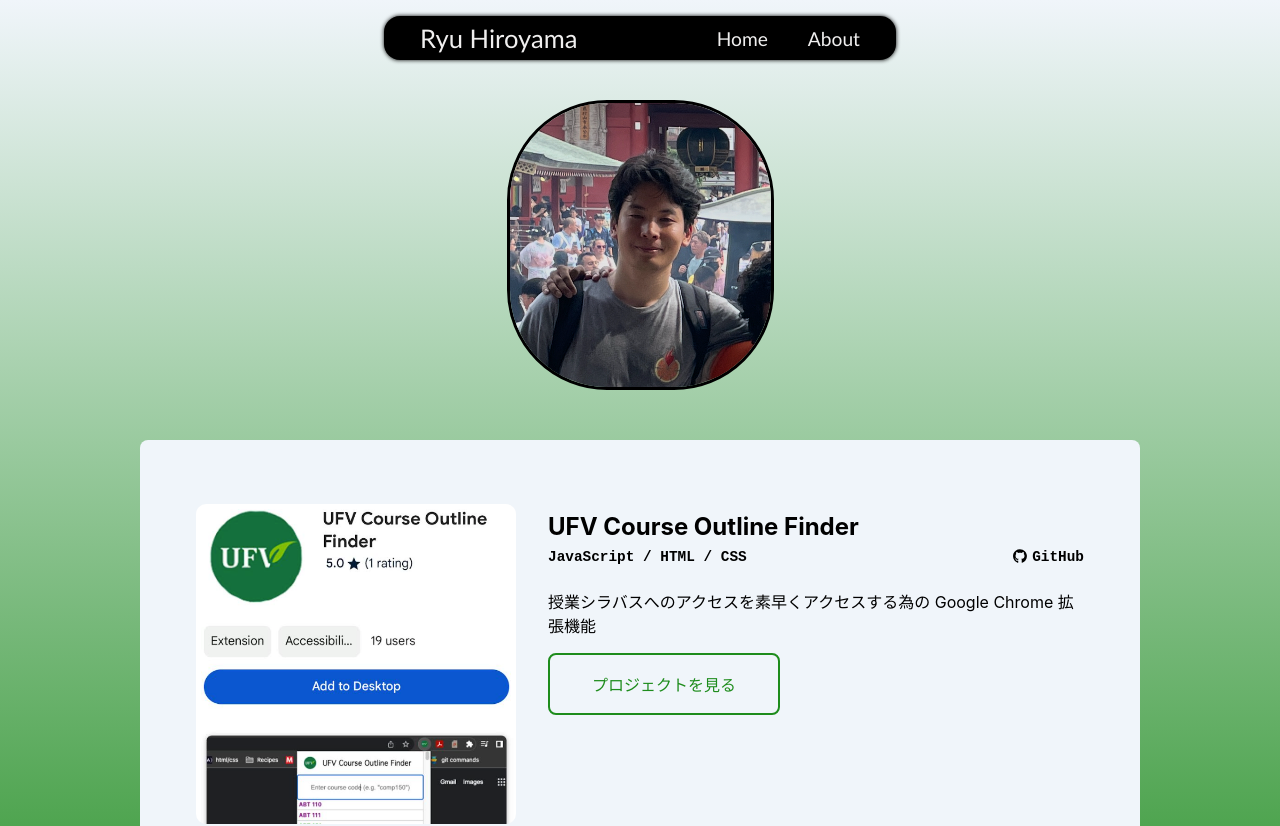
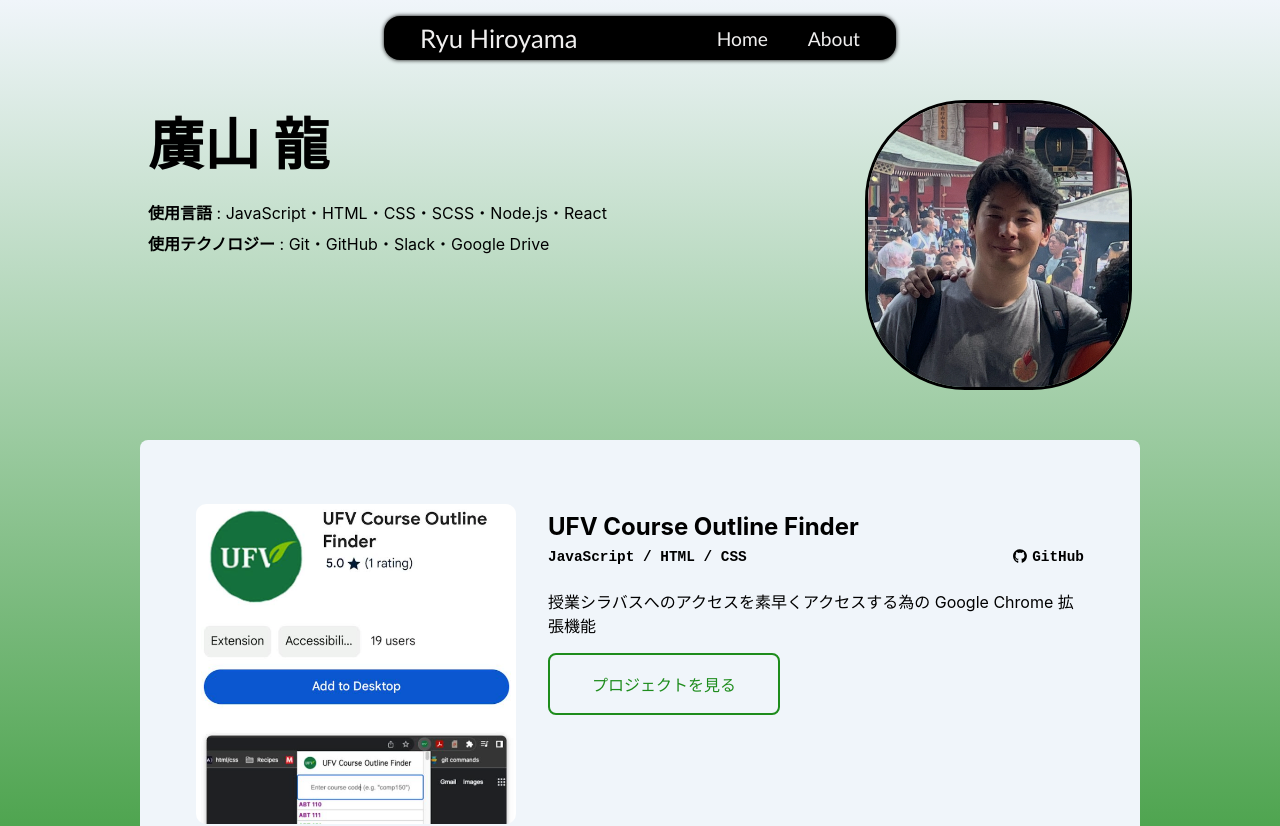
Before and after one commit to lyuhiroyama/portfolio, a React (Create React App) app: page / in a window 1280 px wide. Shown: the top 826 px of the page. Built offline with nearby package versions, Linux system fonts and the light colour scheme.

Commit message:
feat: 名前タイトル・技術スタックを追加

```diff
--- a/src/App.scss
+++ b/src/App.scss
@@ -68,7 +68,16 @@ $theme-color2: rgb(240, 245, 250);
   gap: 250px;
   margin: 10% auto 5%;
 
-
+  .home-top-texts {
+    .name-kanji {
+      font-size: 3.5rem;
+      font-weight: bold;
+      padding-bottom: 1rem;
+    }
+    .tech-list div {
+      padding: 0.2rem 0;
+    }
+  }
 
   .headshot {
     border-radius: 100px;
--- a/src/components/home.jsx
+++ b/src/components/home.jsx
@@ -45,7 +45,13 @@ export default function Home(){
     return (
         <div className='home-component'>
             <div className='home-top'>
-
+                <div className='home-top-texts'>
+                    <div className='name-kanji'>廣山 龍</div>
+                    <div className='tech-list'>
+                        <div><b>使用言語</b> : JavaScript・HTML・CSS・SCSS・Node.js・React</div>
+                        <div><b>使用テクノロジー</b> : Git・GitHub・Slack・Google Drive</div>
+                    </div>
+                </div>
                 <img src={selfPhoto} className="headshot" alt="headshot"></img>
             </div>
             <div className="projects-container">
```
